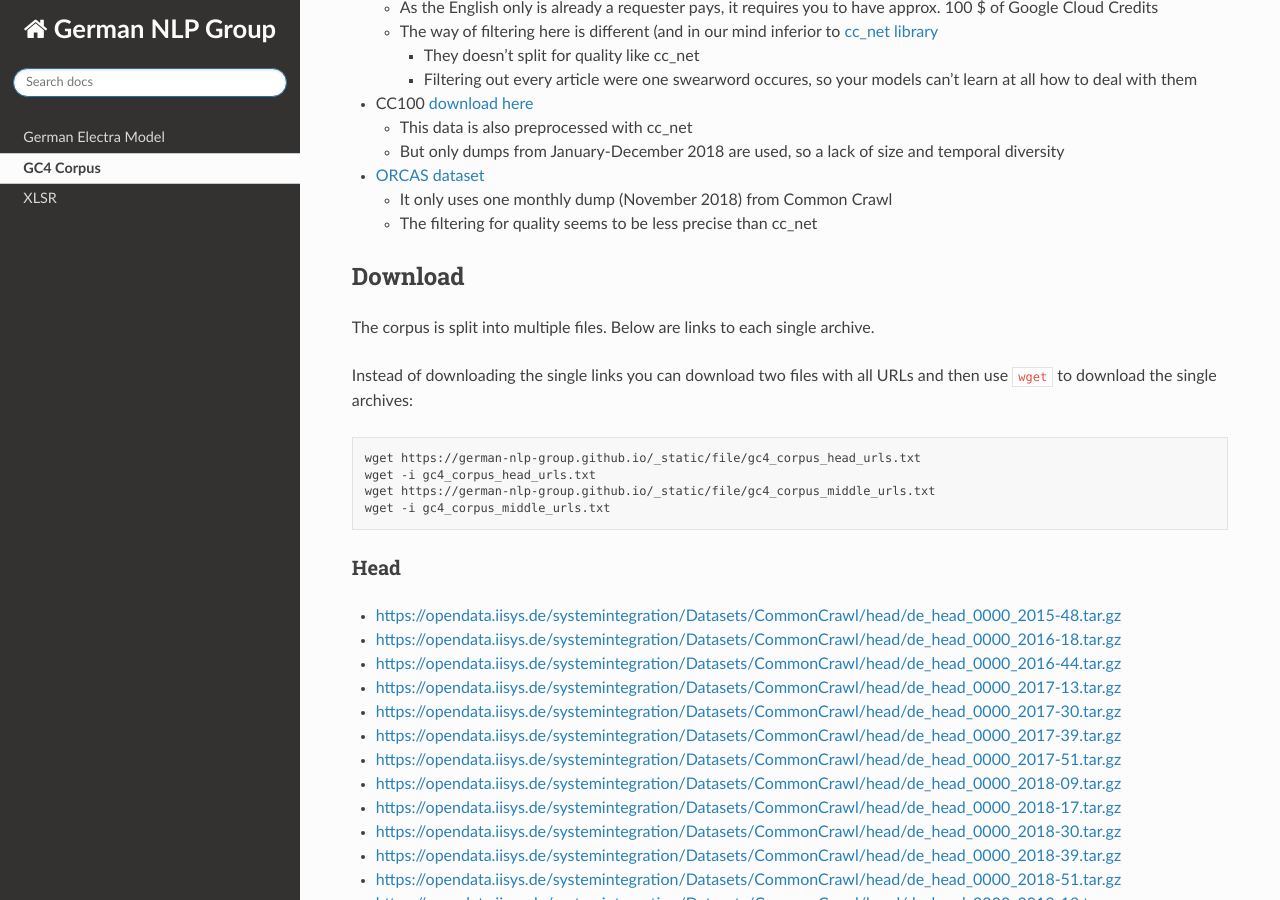
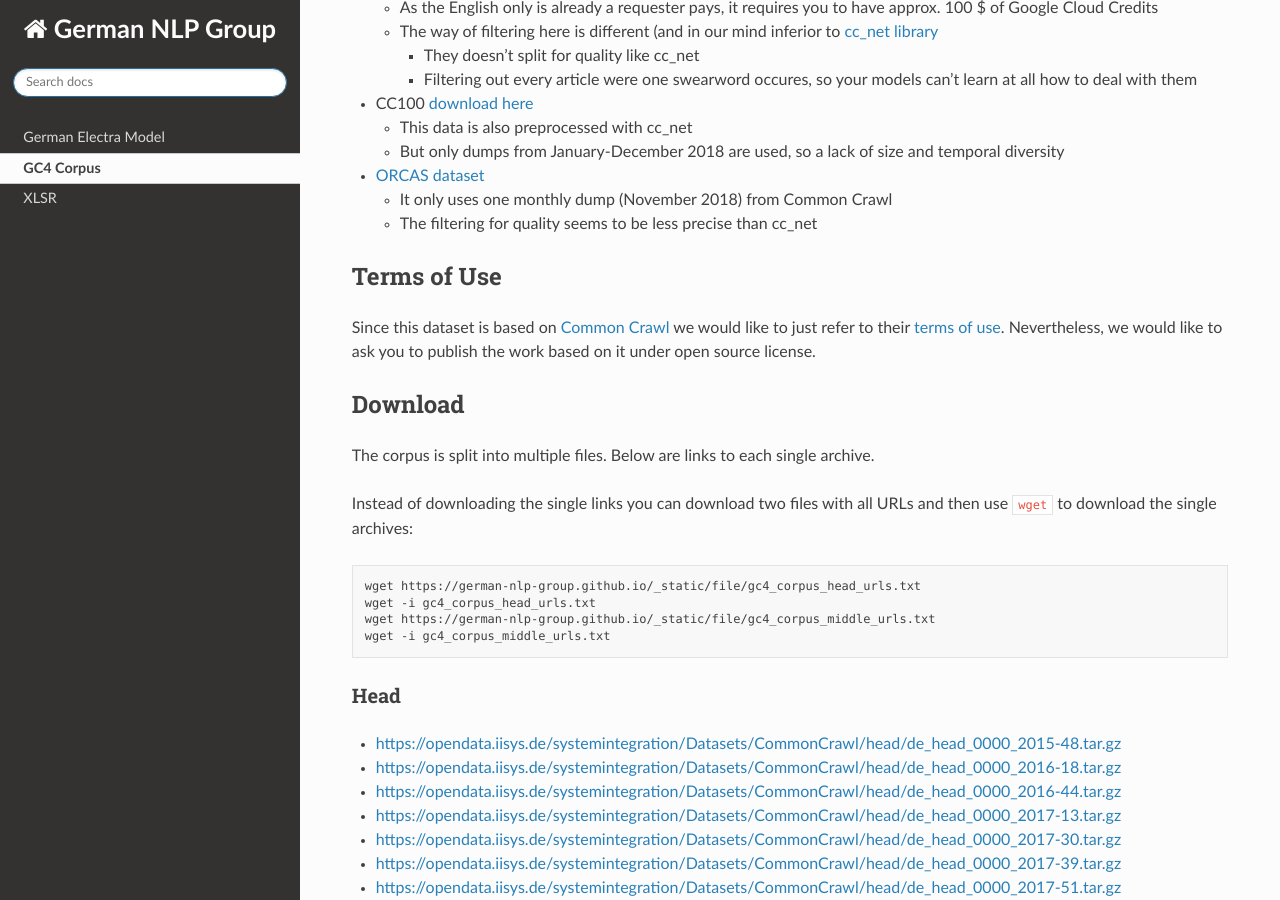
Before and after one commit to German-NLP-Group/German-NLP-Group.github.io, a Sphinx documentation site: the page built from source/projects/gc4-corpus.md, in a window 1280 px wide and 900 px high, scrolled down 2718 px. Built offline with Sphinx 7.4.7 and the Read the Docs theme 2.0.0, drawn with Linux system fonts in a browser that asks for light colours.

Commit message:
Add Terms of Use to GC4 Corpus (#1)
* terms of use
* Update gc4-corpus.md

```diff
--- a/source/projects/gc4-corpus.md
+++ b/source/projects/gc4-corpus.md
@@ -90,6 +90,9 @@ This table sums up the sizes of all preprocessed monthly dumps and 2 different a
 - [ORCAS dataset ](https://oscar-corpus.com/)
   - It only uses one monthly dump (November 2018) from Common Crawl
   - The filtering for quality seems to be less precise than cc_net
+
+## Terms of Use
+Since this dataset is based on [Common Crawl](https://commoncrawl.org/) we would like to just refer to their [terms of use](https://commoncrawl.org/terms-of-use/). Nevertheless, we would like to ask you to publish the work based on it under open source license.
 
 ## Download
 The corpus is split into multiple files. Below are links to each single archive.
```
